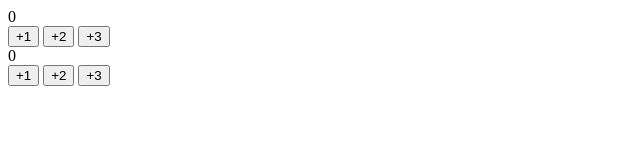
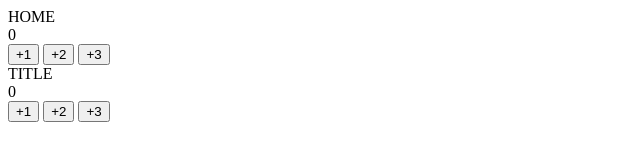
Before and after one commit to erencataltepe/basketball-scoreboard, a plain HTML site: page index.html in a window 1280 px wide. Shown: the whole page, without its empty margins (0-640 px from the left). Drawn offline with Linux system fonts and the light colour scheme.

Commit message:
Change id of scoreboards.

```diff
--- a/index.html
+++ b/index.html
@@ -10,8 +10,8 @@
   <body>
     <div id="container">
       <div id="home">
-        <div class="title"></div>
-        <div id="home-scoreboard">0</div>
+        <div class="title">HOME</div>
+        <div class="scoreboard"><div id="home-score">0</div></div>
         <div class="score-buttons" data-key="home">
           <button>+1</button>
           <button>+2</button>
@@ -19,8 +19,8 @@
         </div>
       </div>
       <div id="guest">
-        <div class="title"></div>
-        <div id="guest-scoreboard">0</div>
+        <div class="title">TITLE</div>
+        <div class="scoreboard"><div id="guest-score">0</div></div>
         <div class="score-buttons" data-key="guest">
           <button>+1</button>
           <button>+2</button>
```
